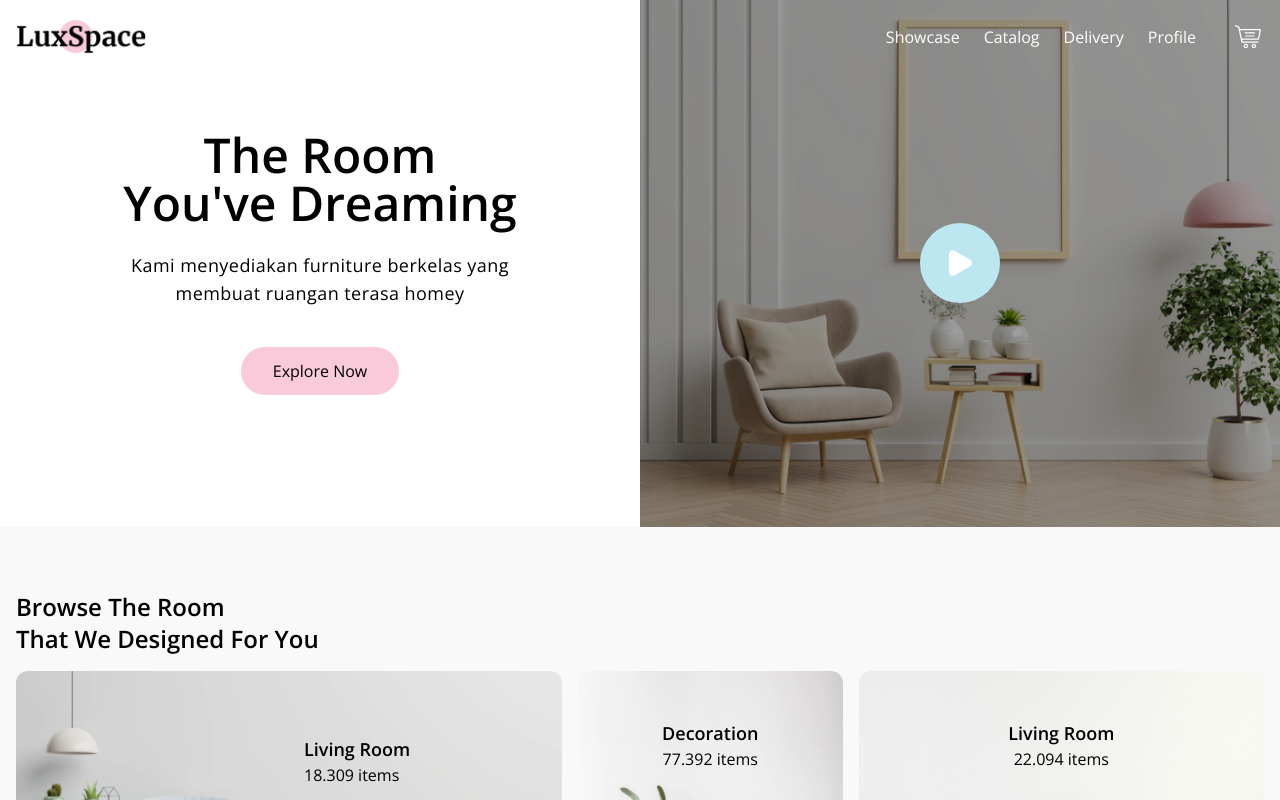
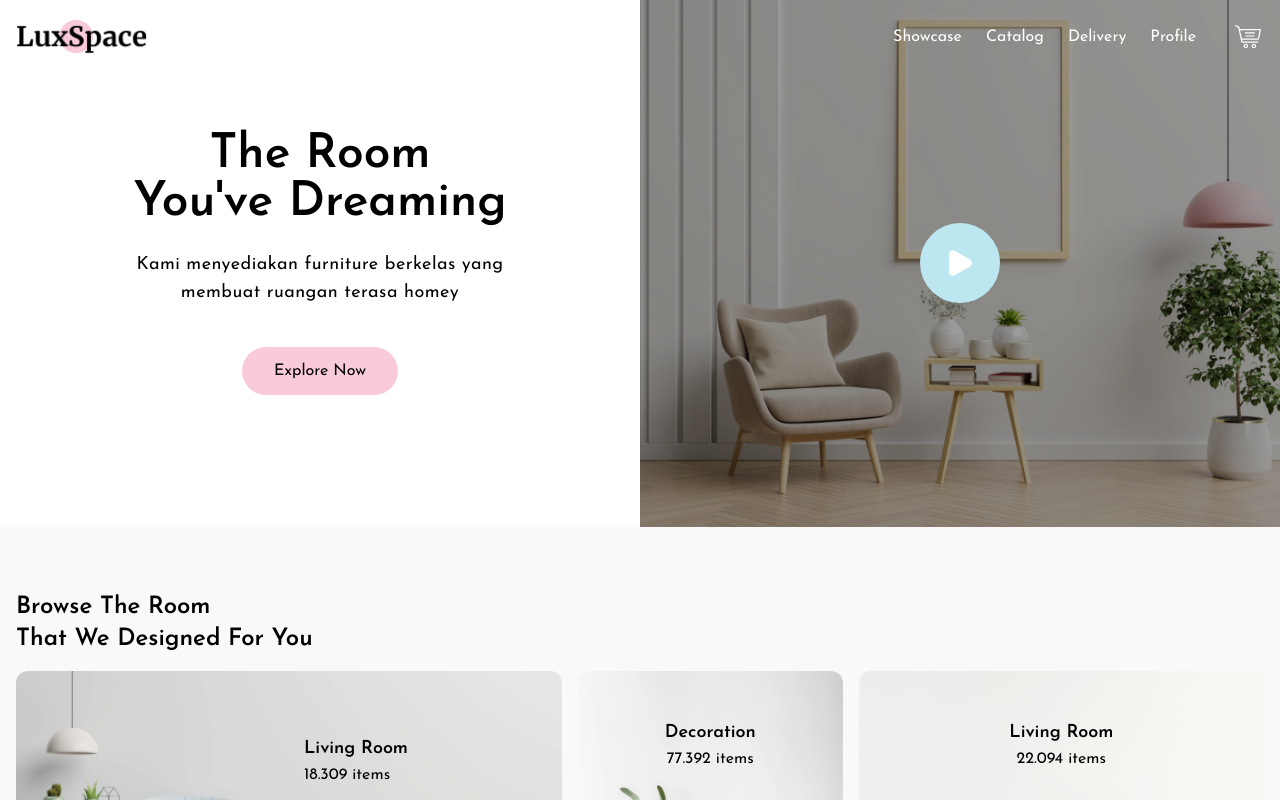
Before and after one commit to AslamPangestu/pwa-furniture, a React (Create React App) app: page / in a window 1280 px wide. Shown: the top 800 px of the page. Built offline with nearby package versions, Linux system fonts and the light colour scheme.

Commit message:
add cdn cache

```diff
--- a/package.json
+++ b/package.json
@@ -30,6 +30,7 @@
     "start": "craco start",
     "build": "CI=false craco build",
     "test": "craco test",
+    "serve": "npm run build && serve -s build",
     "eject": "react-scripts eject"
   },
   "eslintConfig": {
@@ -64,6 +65,7 @@
     "eslint-plugin-react": "^7.24.0",
     "postcss": "^7.0.36",
     "prettier": "^2.3.2",
+    "serve": "^12.0.0",
     "tailwindcss": "npm:@tailwindcss/postcss7-compat@^2.2.7"
   }
 }
--- a/src/assets/css/index.css
+++ b/src/assets/css/index.css
@@ -1,4 +1,5 @@
-@import url("https://fonts.googleapis.com/css2?family=Open+Sans:wght@300;400;600&display=swap");
+@import url("https://fonts.googleapis.com/css2?family=Josefin+Sans:wght@300;400;600&display=swap");
+/* @import url("https://fonts.googleapis.com/css2?family=Open+Sans:wght@300;400;600&display=swap"); */
 @tailwind base;
 @tailwind components;
 @tailwind utilities;
--- a/src/service-worker.js
+++ b/src/service-worker.js
@@ -11,7 +11,7 @@
 import { ExpirationPlugin } from "workbox-expiration";
 import { precacheAndRoute, createHandlerBoundToURL } from "workbox-precaching";
 import { registerRoute } from "workbox-routing";
-import { StaleWhileRevalidate } from "workbox-strategies";
+import { StaleWhileRevalidate, NetworkFirst } from "workbox-strategies";
 
 clientsClaim();
 
@@ -65,6 +65,27 @@
   })
 );
 
+// CACHE CDN
+// An example runtime caching route for requests that aren't handled by the
+// precache, in this case same-origin .png requests like those from in public/
+registerRoute(
+  // Add in any other file extensions or routing criteria as needed.
+  ({ url }) =>
+    url.origin === "https://fonts.googlepais.com" ||
+    url.origin === "https://fonts.gstatic.com", // Customize this strategy as needed, e.g., by changing to CacheFirst.
+  new NetworkFirst({
+    cacheName: "fonts",
+    plugins: [
+      // Ensure that once this runtime cache reaches a maximum size the
+      // least-recently used images are removed.
+      new ExpirationPlugin({
+        maxAgeSeconds: 60 * 60 * 24 * 356,
+        maxEntries: 30,
+      }),
+    ],
+  })
+);
+
 // This allows the web app to trigger skipWaiting via
 // registration.waiting.postMessage({type: 'SKIP_WAITING'})
 self.addEventListener("message", (event) => {
@@ -74,3 +95,14 @@
 });
 
 // Any other custom service worker logic can go here.
+self.addEventListener("install", (event) => {
+  console.log("SW Install");
+  const asyncInstall = new Promise((resolve) => {
+    console.log("Await install");
+    setTimeout(resolve, 5000);
+  });
+  event.waitUntil(asyncInstall);
+});
+self.addEventListener("activate", (event) => {
+  console.log("SW Activate");
+});
--- a/tailwind.config.js
+++ b/tailwind.config.js
@@ -272,7 +272,7 @@
       DEFAULT: "1",
     },
     fontFamily: {
-      sans: ["Open Sans"],
+      sans: ['"Josefin Sans"'],
       serif: [
         "ui-serif",
         "Georgia",
```
